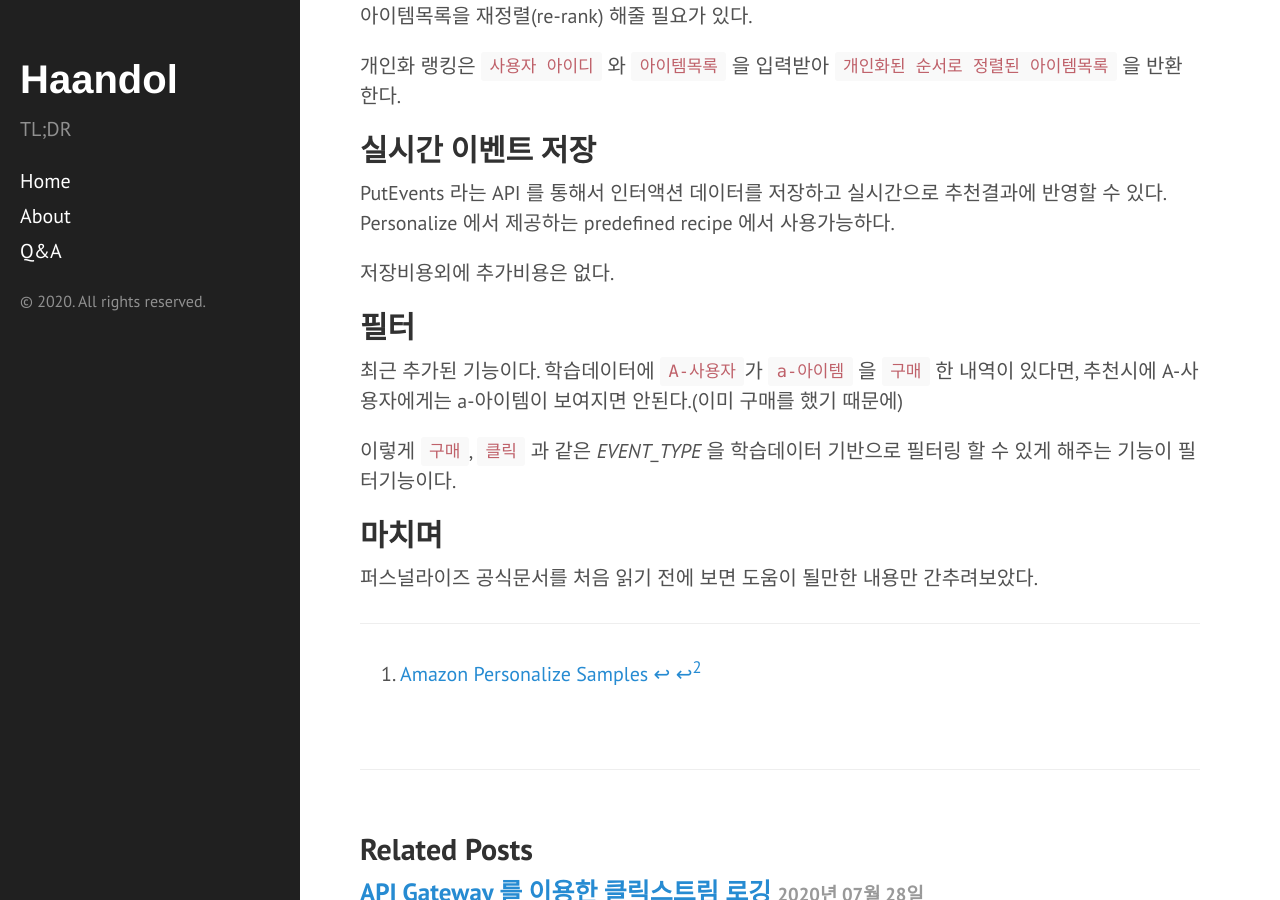
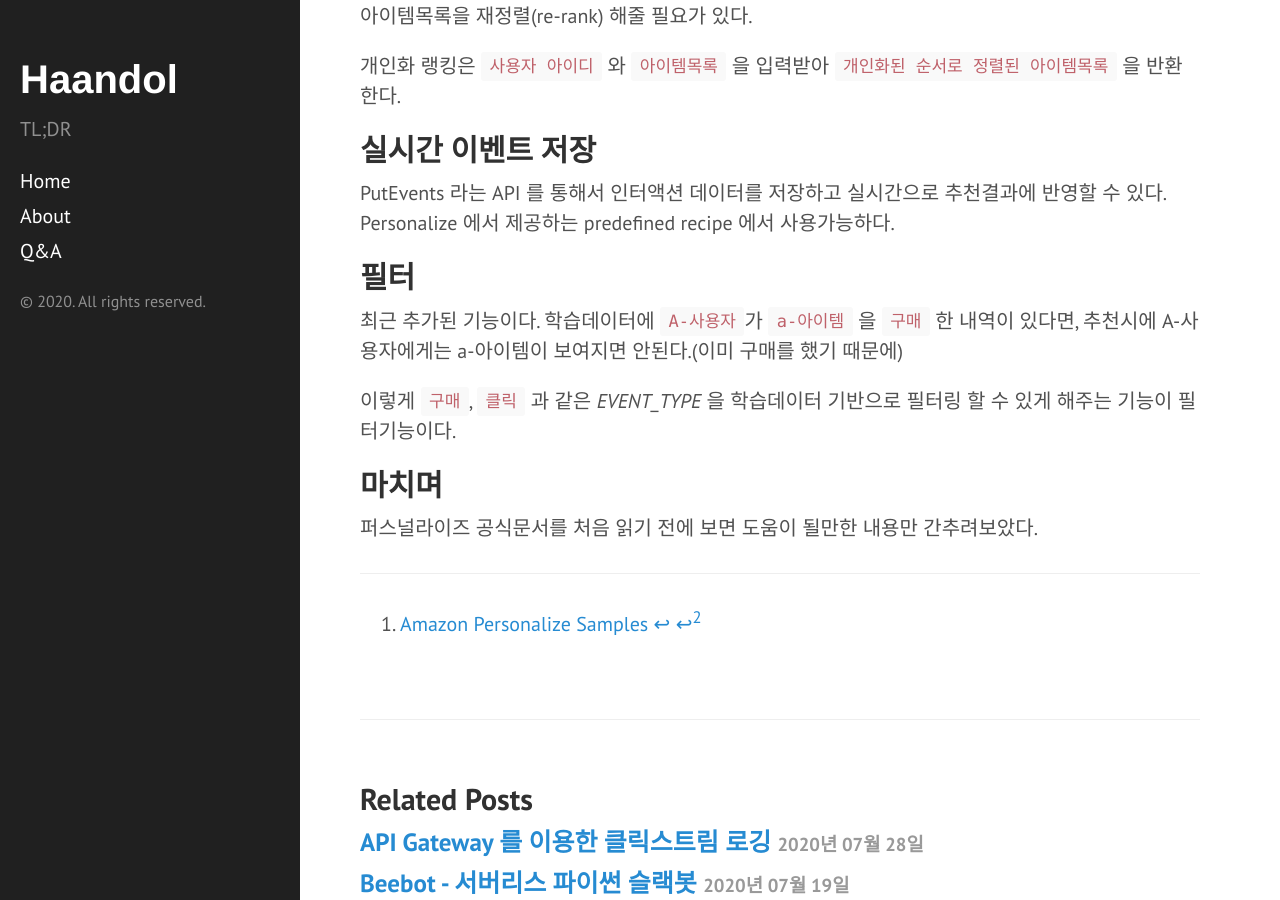
Before and after one commit to haandol/haandol.github.com, a Jekyll site: the page built from _posts/2020-06-19-aws-personalize-demystified.md, in a window 1280 px wide and 900 px high, scrolled down 3065 px. Built offline with Jekyll 4.4.1, drawn with Linux system fonts in a browser that asks for light colours; comment, search, counter and statistics services are not loaded.

Commit message:
remove line because it could led  to misunderstand

```diff
--- a/_posts/2020-06-19-aws-personalize-demystified.md
+++ b/_posts/2020-06-19-aws-personalize-demystified.md
@@ -89,8 +89,6 @@ sims 는 `아이템 아이디`를 입력으로 받기 때문에 개인의 선호
 
 PutEvents 라는 API 를 통해서 인터액션 데이터를 저장하고 실시간으로 추천결과에 반영할 수 있다. Personalize 에서 제공하는 predefined recipe 에서 사용가능하다.
 
-저장비용외에 추가비용은 없다.
-
 ## 필터
 
 최근 추가된 기능이다. 학습데이터에 `A-사용자`가 `a-아이템` 을 `구매` 한 내역이 있다면, 추천시에 A-사용자에게는 a-아이템이 보여지면 안된다.(이미 구매를 했기 때문에)
```
